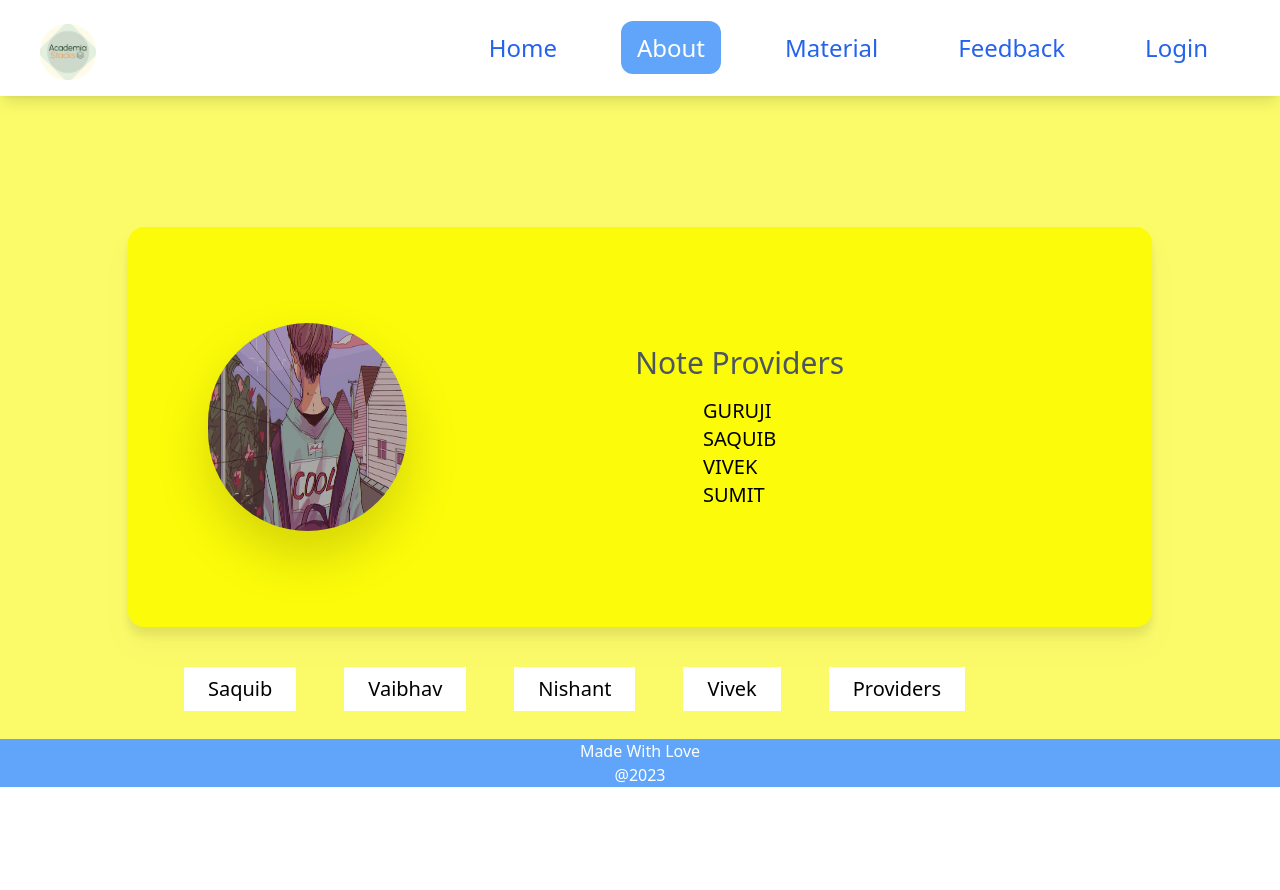
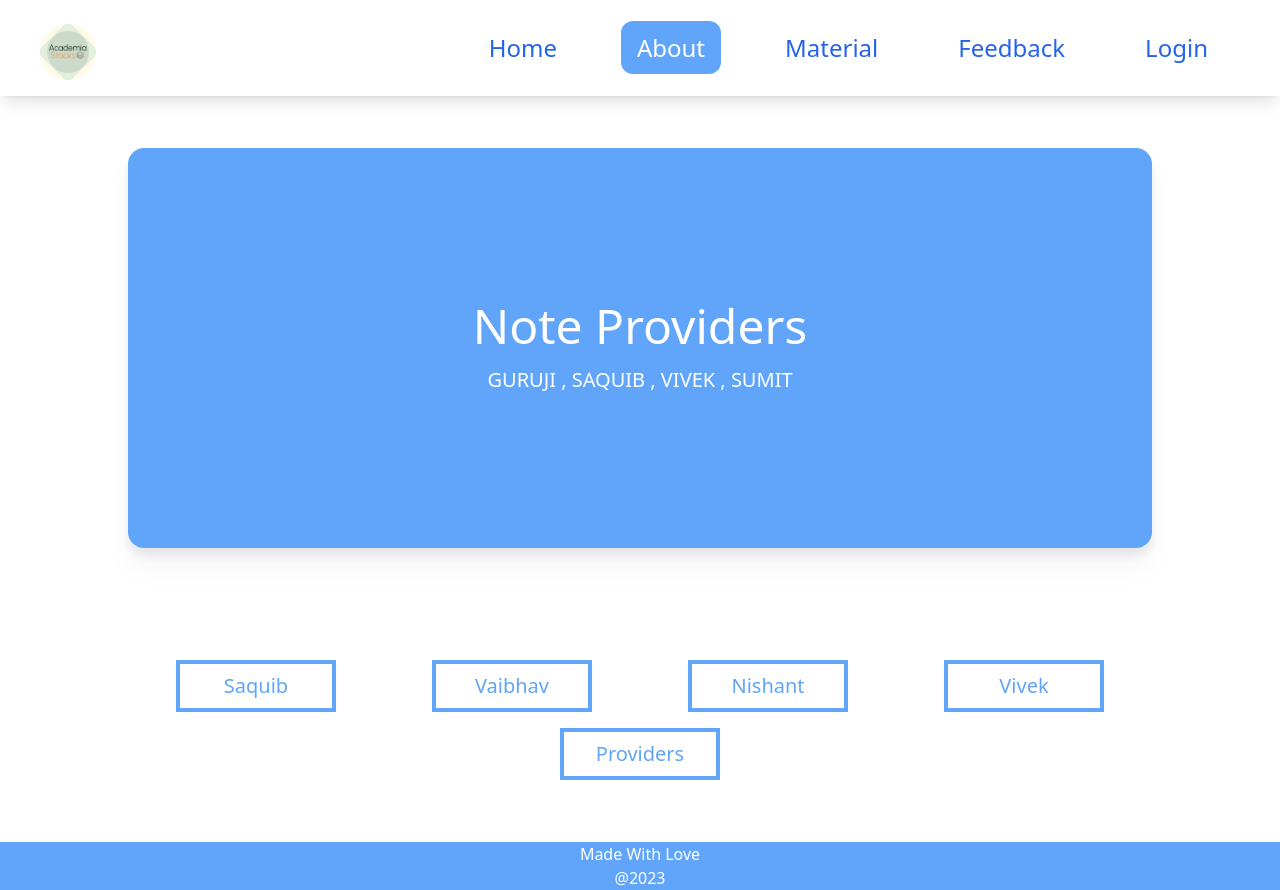
Before and after one commit to hellovaibhav/AcademiaStacks, a React (Create React App) app in the folder client/: page /about in a window 1280 px wide. Before the commit the page ends 800 px from the top, so only its background shows below. Built offline with nearby package versions, Linux system fonts and the light colour scheme.

Commit message:
made about page completely responsive

```diff
--- a/client/src/App.css
+++ b/client/src/App.css
@@ -15,7 +15,6 @@ color: white;
 background-color: rgb(96 165 250 );
 }
 .customBgColor{
-  height: 100vh;
   width: auto;
   animation : changeBg 10s linear infinite ;
   display: flex;
@@ -34,74 +33,42 @@ background-color: rgb(96 165 250 );
 }
 @keyframes changeBg2{
   100%{
-    background-color: rgb(251, 251, 200);
+    background-color: rgb(193, 250, 248);
   }
-  /* 90%{
-    background-color: rgb(251, 251, 135);
-  } */
   80%{
-    background-color: rgb(251, 251, 180);
+    background-color: rgb(128, 245, 249);
   }
-  /* 70%{
-    background-color: rgb(251, 251, 65);
-  } */
   60%{
-    background-color: rgb(251, 251, 150);
+    background-color: rgb(161, 254, 210);
   }
-  /* 50%{
-    background-color: rgb(251, 251, 8);
-  } */
   40%{
-    background-color: rgb(251, 251, 90);
+    background-color: rgb(128, 245, 249);
   }
-  /* 30%{
-    background-color: rgb(251, 251, 65);
-  } */
   20%{
-    background-color: rgb(251, 251, 50);
+    background-color: rgb(5, 251, 255);
   }
-  /* 10%{
-    background-color: rgb(252, 252, 54);
-  } */
   0%{
-    background-color: rgb(251, 251, 10);
+    background-color: rgb(193, 250, 200);
   }
 }
 @keyframes changeBg{
   0%{
-    background-color: rgb(251, 251, 200);
+    background-color: rgb(193, 250, 248);
   }
-  /* 10%{
-    background-color: rgb(251, 251, 135);
-
-  } */
   20%{
-    background-color: rgb(252, 252, 180);
+    background-color: rgb(128, 245, 249);
   }
-  /* 30%{
-    background-color: rgb(251, 251, 95);
-
-  } */
   40%{
-    background-color: rgb(251, 251, 150);
+    background-color: rgb(161, 254, 249);
   }
-  /* 50%{
-    background-color: rgb(251, 251, 8);
-  } */
   60%{
-    background-color: rgb(251, 251, 90);
+    background-color: rgb(128, 245, 249);
   }
-  /* 70%{
-    background-color: rgb(251, 251, 65);
-  } */
   80%{
-    background-color: rgb(251, 251, 50);
+    background-color: rgb(5, 251, 255);
   }
-  /* 90%{
-    background-color: rgb(252, 252, 54);
-  } */
   100%{
-    background-color: rgb(251, 251, 10);
+    background-color: rgb(193, 250, 200);
   }
 }
 
--- /dev/null
+++ b/client/src/components/AboutCarousel.jsx
@@ -0,0 +1,18 @@
+import React from "react";
+import About from "./AboutInfo";
+const AboutCarousel = () => {
+  return (
+    <div className="flex flex-col justify-center items-center mt-32">
+      {About.map((about) => (
+        <div className=" w-[90vw] min-h-[75vh] flex flex-col items-center justify-center py-10">
+          <img src={about.image} alt="" className="rounded-full w-52 h-52 drop-shadow-xl border-4 " />
+          <p className="text-3xl font-semibold pt-4 ">{about.name}</p>
+          <p className="text-base font-light py-2">{about.position}</p>
+          <p className="text-justify py-4 border-t-2 border-b-2">{about.content}</p>
+        </div>
+      ))}
+    </div>
+  );
+};
+
+export default AboutCarousel;
--- a/client/src/components/Footer.jsx
+++ b/client/src/components/Footer.jsx
@@ -1,7 +1,7 @@
 import React from "react";
 const Footer = () => {
   return (
-    <div className="overflow-hidden bg-blue-400 text-center text-white">
+    <div className="overflow-hidden bg-blue-400 text-center text-white border-t-2 border-white">
       <h1>Made With Love</h1>
       <h1>@2023</h1>
     </div>
--- a/client/src/pages/About.jsx
+++ b/client/src/pages/About.jsx
@@ -1,6 +1,7 @@
 import React, { useState } from "react";
 import { motion, AnimatePresence } from "framer-motion";
 import img from "..//assets/profilePic.jpg";
+import AboutCarousel from "../components/AboutCarousel";
 const About = () => {
   const [provider, setProvider] = useState(true);
   const [saquib, setSaquib] = useState(false);
@@ -8,9 +9,13 @@ const About = () => {
   const [nishant, setNishant] = useState(false);
   const [vivek, setVivek] = useState(false);
   return (
-    <motion.div className="customBgColor flex flex-col justify-around  items-center py-40 ">
-    <div className="carousel flex md:hidden"> Hello</div>
-      <div className="drop-shadow-xl md:flex hidden justify-center items-center flex-col py-[10rem] customBgColor2 rounded-2xl content w-[90vw] h-[80vh]  md:w-[80vw] md:h-[50vh] md:mt-32 mt-64 ">
+    <motion.div className="md:bg-white bg-blue-400 h-auto md:h-[100vh] flex flex-col justify-around  items-center md:mt-10 ">
+      <div className="carousel flex md:hidden text-white">
+        {" "}
+        <AboutCarousel />{" "}
+      </div>
+
+      <div className="drop-shadow-xl bg-blue-400 text-white md:flex hidden justify-center items-center flex-col  rounded-2xl content w-[90vw] h-[70vh]  md:w-[80vw] md:h-[50vh] mt-14 ">
         <AnimatePresence>
           {saquib && (
             <>
@@ -30,15 +35,13 @@ const About = () => {
                   <img
                     src={img}
                     alt="hat bkl"
-                    className="h-52 w-52 rounded-full drop-shadow-2xl"
+                    className="h-52 w-52 rounded-full border-4 border-white drop-shadow-2xl"
                   />
                 </div>
                 <div className="content w-[90vw] flex flex-col items-center justify-center text-justify px-10">
-                  <p className="text-3xl font-medium text-gray-600 pb-2">
-                    Saquib Ali
-                  </p>
+                  <p className="text-3xl font-medium pb-2">Saquib Ali</p>
                   <p className="text-xl font-normal pb-1">Dev</p>
-                  <p className="text-lg font-light ">
+                  <p className="text-lg font-light border-t-4 border-b-4 border-white py-4 mt-2 ">
                     Lorem ipsum dolor sit, amet consectetur adipisicing elit.
                     Sit cumque quo soluta! Assumenda, provident cum, id maiores
                     animi perferendis temporibus nihil voluptatem, magnam
@@ -56,29 +59,27 @@ const About = () => {
             <>
               {" "}
               <motion.div
-                className="parent  flex justify-evenly w-[100%] px-20 items-center"
-                initial={{ opacity: 0, scale: 0.5, y: -100 }}
+                className="parent flex flex-col md:flex-row justify-evenly w-[90vw] h-[90vh] md:h-[20vh] px-10 md:px-40 items-center"
+                initial={{ opacity: 0, y: -100, scale: 0.5 }}
                 animate={{
                   opacity: 1,
+                  y: 0,
                   scale: 1,
-                  y: 0,
                   transition: { delay: 0.5 },
                 }}
                 exit={{ opacity: 0, y: 100, type: "spring" }}
               >
-                <div className="photo w-[40%]">
+                <div className="photo w-[60vw] md:w-[40vw]">
                   <img
                     src={img}
                     alt="hat bkl"
-                    className="h-52 w-52 rounded-full drop-shadow-2xl"
+                    className="h-52 w-52 rounded-full border-4 border-white drop-shadow-2xl"
                   />
                 </div>
-                <div className="content w-[90vw] flex flex-col items-center justify-center text-justify">
-                  <p className="text-3xl font-medium text-gray-600 pb-2">
-                    Vaibhav Verma
-                  </p>
+                <div className="content w-[90vw] flex flex-col items-center justify-center text-justify px-10">
+                  <p className="text-3xl font-medium pb-2">Vaibhav Verma</p>
                   <p className="text-xl font-normal pb-1">Dev</p>
-                  <p className="text-lg font-light ">
+                  <p className="text-lg font-light border-t-4 border-b-4 border-white py-4 mt-2 ">
                     Lorem ipsum dolor sit, amet consectetur adipisicing elit.
                     Optio itaque aliquid quod eaque quidem? Explicabo, nihil
                     atque aliquid dolor minima deleniti odio adipisci iure nobis
@@ -95,29 +96,27 @@ const About = () => {
             <>
               {" "}
               <motion.div
-                className="parent  flex justify-evenly w-[100%] px-20 items-center"
-                initial={{ opacity: 0, scale: 0.5, y: -100 }}
+                className="parent flex flex-col md:flex-row justify-evenly w-[90vw] h-[90vh] md:h-[20vh] px-10 md:px-40 items-center"
+                initial={{ opacity: 0, y: -100, scale: 0.5 }}
                 animate={{
                   opacity: 1,
+                  y: 0,
                   scale: 1,
-                  y: 0,
                   transition: { delay: 0.5 },
                 }}
                 exit={{ opacity: 0, y: 100, type: "spring" }}
               >
-                <div className="photo w-[40%]">
+                <div className="photo w-[60vw] md:w-[40vw]">
                   <img
                     src={img}
                     alt="hat bkl"
-                    className="h-52 w-52 rounded-full drop-shadow-2xl"
+                    className="h-52 w-52 rounded-full border-4 border-white drop-shadow-2xl"
                   />
                 </div>
-                <div className="content w-[90vw] flex flex-col items-center justify-center text-justify">
-                  <p className="text-3xl font-medium text-gray-600 pb-2">
-                    Nishant Kumar
-                  </p>
+                <div className="content w-[90vw] flex flex-col items-center justify-center text-justify px-10">
+                  <p className="text-3xl font-medium pb-2">Nishant Kumar</p>
                   <p className="text-xl font-normal pb-1">Dev</p>
-                  <p className="text-lg font-light ">
+                  <p className="text-lg font-light border-t-4 border-b-4 border-white py-4 mt-2 ">
                     Lorem ipsum dolor sit, amet consectetur adipisicing elit.
                     Optio itaque aliquid quod eaque quidem? Explicabo, nihil
                     atque aliquid dolor minima deleniti odio adipisci iure nobis
@@ -135,29 +134,27 @@ const About = () => {
             <>
               {" "}
               <motion.div
-                className="parent  flex justify-evenly w-[100%] px-20 items-center"
-                initial={{ opacity: 0, scale: 0.5, y: -100 }}
+                className="parent flex flex-col md:flex-row justify-evenly w-[90vw] h-[90vh] md:h-[20vh] px-10 md:px-40 items-center"
+                initial={{ opacity: 0, y: -100, scale: 0.5 }}
                 animate={{
                   opacity: 1,
+                  y: 0,
                   scale: 1,
-                  y: 0,
                   transition: { delay: 0.5 },
                 }}
                 exit={{ opacity: 0, y: 100, type: "spring" }}
               >
-                <div className="photo w-[40%]">
+                <div className="photo w-[60vw] md:w-[40vw]">
                   <img
                     src={img}
                     alt="hat bkl"
-                    className="h-52 w-52 rounded-full drop-shadow-2xl"
+                    className="h-52 w-52 rounded-full border-4 border-white drop-shadow-2xl"
                   />
                 </div>
-                <div className="content w-[90vw] flex flex-col items-center justify-center text-justify">
-                  <p className="text-3xl font-medium text-gray-600 pb-2">
-                    Vivek Giri
-                  </p>
+                <div className="content w-[90vw] flex flex-col items-center justify-center text-justify px-10">
+                  <p className="text-3xl font-medium pb-2">Vivek Giri</p>
                   <p className="text-xl font-normal pb-1">Dev</p>
-                  <p className="text-lg font-light ">
+                  <p className="text-lg font-light border-t-4 border-b-4 border-white py-4 mt-2 ">
                     Lorem ipsum dolor sit, amet consectetur adipisicing elit.
                     Optio itaque aliquid quod eaque quidem? Explicabo, nihil
                     atque aliquid dolor minima deleniti odio adipisci iure nobis
@@ -175,34 +172,22 @@ const About = () => {
             <>
               {" "}
               <motion.div
-                className=" flex justify-evenly w-[100%] px-20 items-center"
-                initial={{ opacity: 0, scale: 0.5, y: -100 }}
+                className="parent flex flex-col md:flex-row justify-evenly w-[90vw] h-[90vh] md:h-[20vh] px-10 md:px-40 items-center"
+                initial={{ opacity: 0, y: -100, scale: 0.5 }}
                 animate={{
                   opacity: 1,
+                  y: 0,
                   scale: 1,
-                  y: 0,
                   transition: { delay: 0.5 },
                 }}
                 exit={{ opacity: 0, y: 100, type: "spring" }}
               >
-                <div className="w-[40%]">
-                  <img
-                    src={img}
-                    alt="hat bkl"
-                    className="h-52 w-52 rounded-full drop-shadow-2xl"
-                  />
-                </div>
-                <div className="w-[90vw] flex flex-col items-center justify-center">
-                  <p className="text-3xl font-medium pb-4 text-gray-600">
+                <div className="w-[90vw] flex flex-col items-center justify-center px-10">
+                  <p className="text-5xl font-medium pb-4">
                     Note Providers
                   </p>
                   <p className="text-xl font-normal">
-                    GURUJI <br />
-                    SAQUIB
-                    <br />
-                    VIVEK <br />
-                    SUMIT
-                    <br />
+                    GURUJI , SAQUIB , VIVEK , SUMIT
                   </p>
                 </div>
               </motion.div>{" "}
@@ -210,9 +195,9 @@ const About = () => {
           )}
         </AnimatePresence>
       </div>
-      <div className="buttonsw w-[50%] hidden md:flex mt-10 mr-80 justify-between">
+      <div className="buttonsw w-[80vw] hidden md:flex flex-wrap justify-around">
         <motion.button
-          className="bg-white w-[10rem] mx-6 px-6 py-2 text-xl hover:bg-blue-400 duration-300 hover:text-white hover:rounded-lg hover:drop-shadow-2xl"
+          className="bg-white w-[10rem] border-4 border-blue-400 hover:border-none text-blue-400 hover:text-white mx-6 px-6 py-2 my-2 text-xl hover:bg-blue-400 duration-300 hover: hover:rounded-lg hover:drop-shadow-2xl"
           whileTap={{ scale: 0.7, transition: { duration: 0.1 } }}
           whileHover={{ scale: 1.2, transition: { duration: 0.1 } }}
           initial={{ y: 50, opacity: 0 }}
@@ -230,7 +215,7 @@ const About = () => {
           Saquib
         </motion.button>
         <motion.button
-          className="bg-white w-[10rem] mx-6 px-6 py-2 text-xl hover:bg-blue-400 duration-300 hover:text-white hover:rounded-lg hover:drop-shadow-2xl"
+          className="bg-white w-[10rem] border-4 border-blue-400 hover:border-none text-blue-400 hover:text-white mx-6 px-6 py-2 my-2 text-xl hover:bg-blue-400 duration-300 hover: hover:rounded-lg hover:drop-shadow-2xl"
           whileHover={{ scale: 1.2, transition: { duration: 0.1 } }}
           whileTap={{ scale: 0.7, transition: { duration: 0.1 } }}
           initial={{ y: 50, opacity: 0 }}
@@ -248,7 +233,7 @@ const About = () => {
           Vaibhav
         </motion.button>
         <motion.button
-          className="bg-white w-[10rem] mx-6 px-6 py-2 text-xl hover:bg-blue-400 duration-300 hover:text-white hover:rounded-lg hover:drop-shadow-2xl"
+          className="bg-white w-[10rem] border-4 border-blue-400 hover:border-none text-blue-400 hover:text-white mx-6 px-6 py-2 my-2 text-xl hover:bg-blue-400 duration-300 hover: hover:rounded-lg hover:drop-shadow-2xl"
           whileHover={{ scale: 1.2, transition: { duration: 0.1 } }}
           whileTap={{ scale: 0.7, transition: { duration: 0.1 } }}
           initial={{ y: 50, opacity: 0 }}
@@ -266,7 +251,7 @@ const About = () => {
           Nishant
         </motion.button>
         <motion.button
-          className="bg-white w-[10rem] mx-6 px-6 py-2 text-xl  hover:bg-blue-400 duration-300 hover:text-white hover:rounded-lg hover:drop-shadow-2xl"
+          className="bg-white w-[10rem] border-4 border-blue-400 hover:border-none text-blue-400 hover:text-white mx-6 px-6 py-2 my-2 text-xl  hover:bg-blue-400 duration-300 hover: hover:rounded-lg hover:drop-shadow-2xl"
           whileHover={{ scale: 1.2, transition: { duration: 0.1 } }}
           whileTap={{ scale: 0.7, transition: { duration: 0.1 } }}
           initial={{ y: 50, opacity: 0 }}
@@ -284,7 +269,7 @@ const About = () => {
           Vivek
         </motion.button>
         <motion.button
-          className="bg-white w-[10rem] mx-6 px-6 py-2 text-xl  hover:bg-blue-400 duration-300 hover:text-white hover:rounded-lg hover:drop-shadow-2xl"
+          className="bg-white w-[10rem] border-4 border-blue-400 hover:border-none text-blue-400 hover:text-white mx-6 px-6 py-2 my-2 text-xl  hover:bg-blue-400 duration-300 hover: hover:rounded-lg hover:drop-shadow-2xl"
           whileHover={{ scale: 1.2, transition: { duration: 0.1 } }}
           whileTap={{ scale: 0.7, transition: { duration: 0.1 } }}
           initial={{ y: 50, opacity: 0 }}
```
Also changed, not shown: client/src/components/AboutInfo.js (added, +39 -0 lines), client/src/components/Conditional.jsx (deleted).
